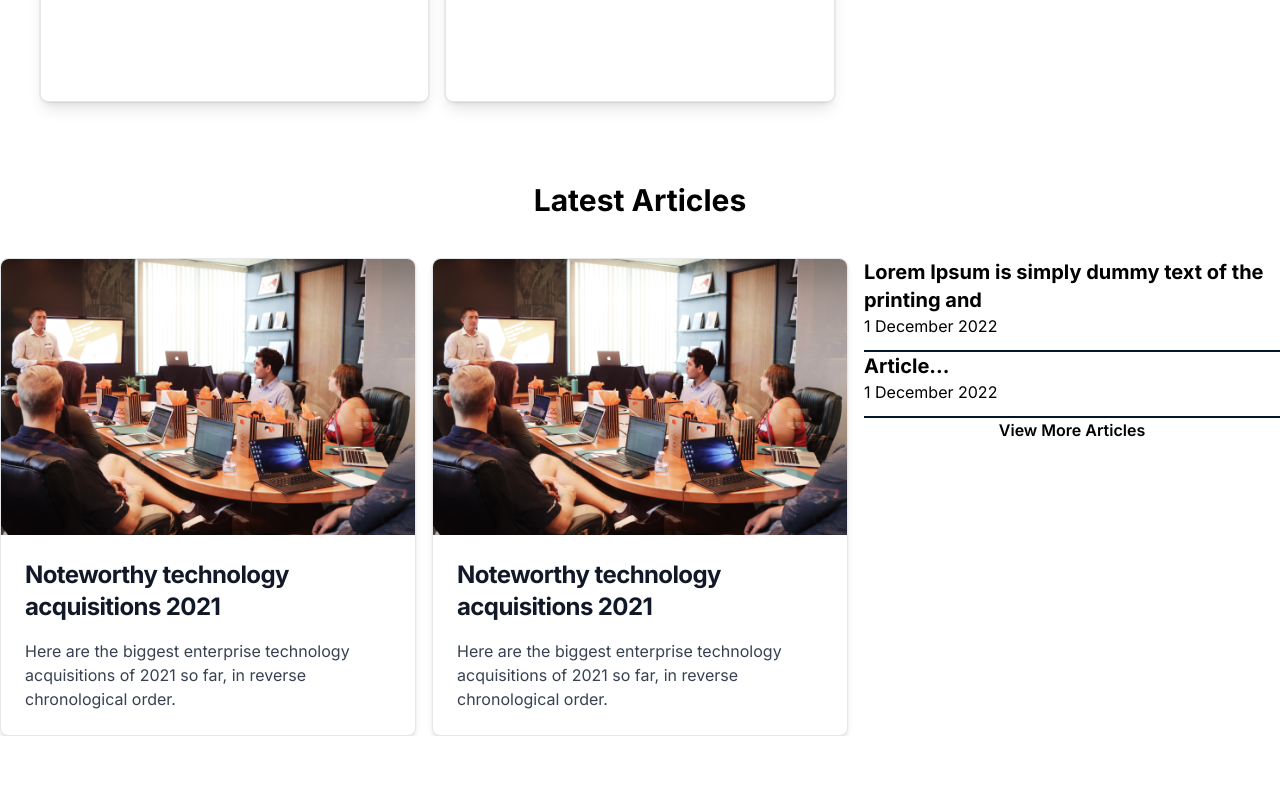
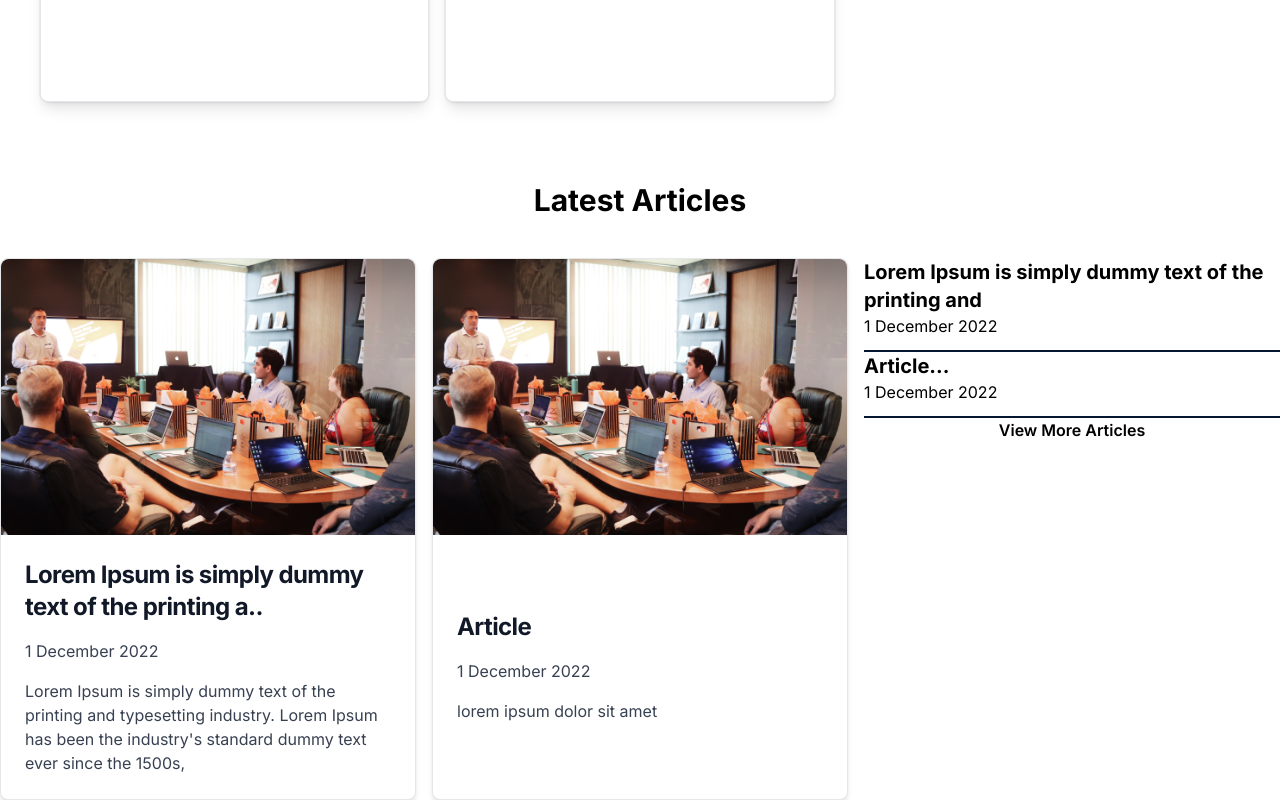
Before and after one commit to fikriymnn/tys-cons, a Next.js app: page / in a window 1280 px wide. Shown: the part 1816-2616 px from the top of the page. Before the commit the page ends 2552 px from the top, so only its background shows below. Built offline with nearby package versions, Linux system fonts and the light colour scheme.

Commit message:
Update CustomCard.jsx
update parameter

```diff
--- a/src/components/CustomCard.jsx
+++ b/src/components/CustomCard.jsx
@@ -1,8 +1,8 @@
 'use client';
 import React from 'react';
 import { Card } from 'flowbite-react';
-
-function CustomCard() {
+import { textSpanContainsPosition } from 'typescript';
+function CustomCard({ text, isi, isi2 }) {
      return (
           <Card className='transform hover:-translate-y-6 '
                imgAlt="Meaningful alt text for an image that is not purely decorative"
@@ -10,13 +10,16 @@ function CustomCard() {
           >
                <h5 className="text-2xl font-bold tracking-tight text-gray-900 dark:text-white">
 
-                    Noteworthy technology acquisitions 2021
+                    {text}
 
                </h5>
                <p className="font-normal text-gray-700 dark:text-gray-400">
 
-                    Here are the biggest enterprise technology acquisitions of 2021 so far, in reverse chronological order.
+                    {isi}
+               </p>
+               <p className="font-normal text-gray-700 dark:text-gray-400">
 
+                    {isi2}
                </p>
           </Card>
      )
```
